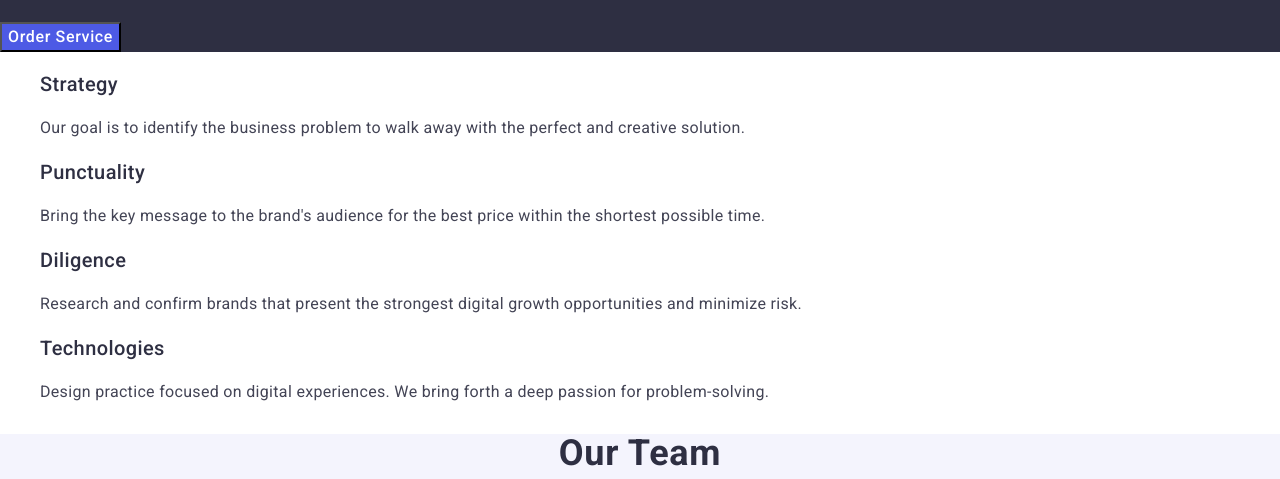
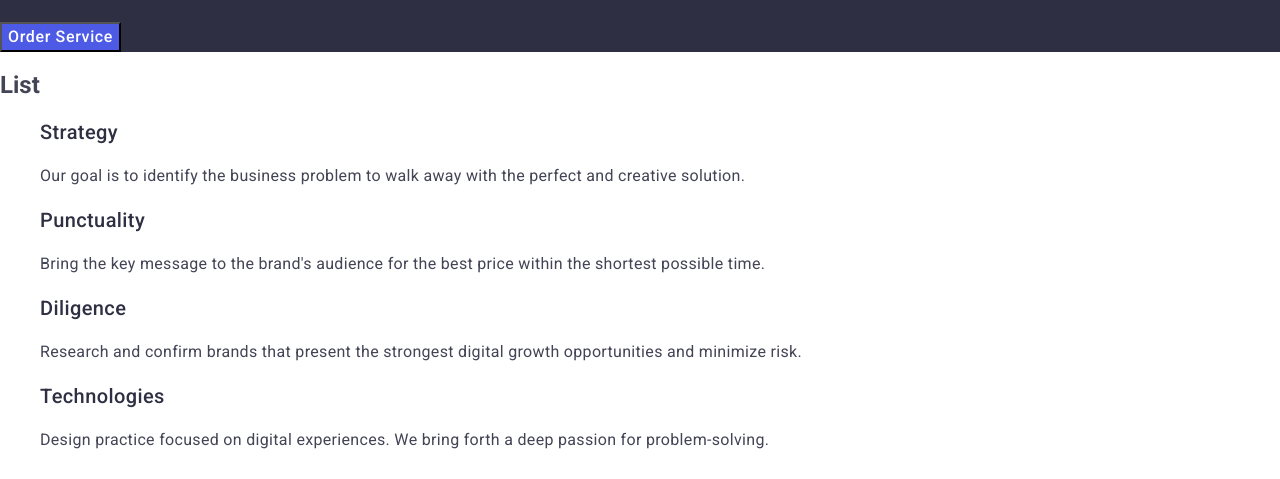
Before and after one commit to Lissa2121/goit-markup-hw-02, a plain HTML site: page index.html in a window 1280 px wide. Shown: the part 304-783 px from the top of the page. Drawn offline with nearby package versions, Linux system fonts and the light colour scheme.

Commit message:
homework2

```diff
--- a/css/styles.css
+++ b/css/styles.css
@@ -12,18 +12,6 @@ a {
     text-decoration: none;
 }
 
-.visually-hidden {
-    position: absolute;
-    width: 1px;
-    height: 1px;
-    margin: -1px;
-    border: 0;
-    padding: 0;
-    white-space: nowrap;
-    clip-path: inset(100%);
-    clip: rect(0 0 0 0);
-    overflow: hidden;
-}
 
 .header-logo {
     color: var(--IRIS, #4D5AE5);
--- a/index.html
+++ b/index.html
@@ -24,10 +24,10 @@
                     <a class="header-menu-link" href="./index.html">Studio</a>
                 </li>
                 <li class="header-menu-item">
-                    <a class="header-menu-link" href="./index.html">Portfolio</a>
+                    <a class="header-menu-link" href=" ">Portfolio</a>
                 </li>
                 <li class="header-menu-item">
-                    <a class="header-menu-link" href="./index.html">Contacts</a>
+                    <a class="header-menu-link" href=" ">Contacts</a>
                 </li>
             </ul>
 
```
